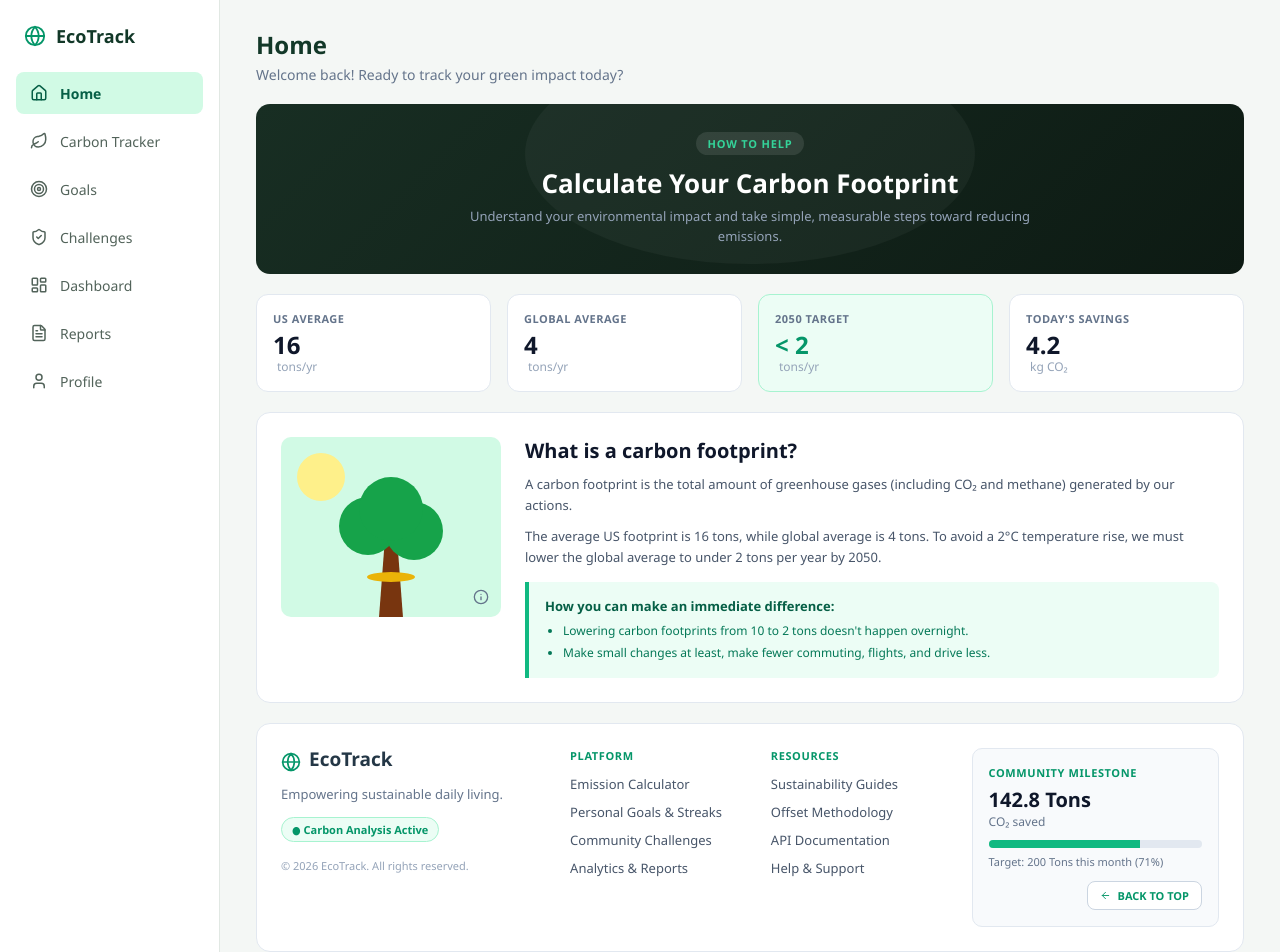
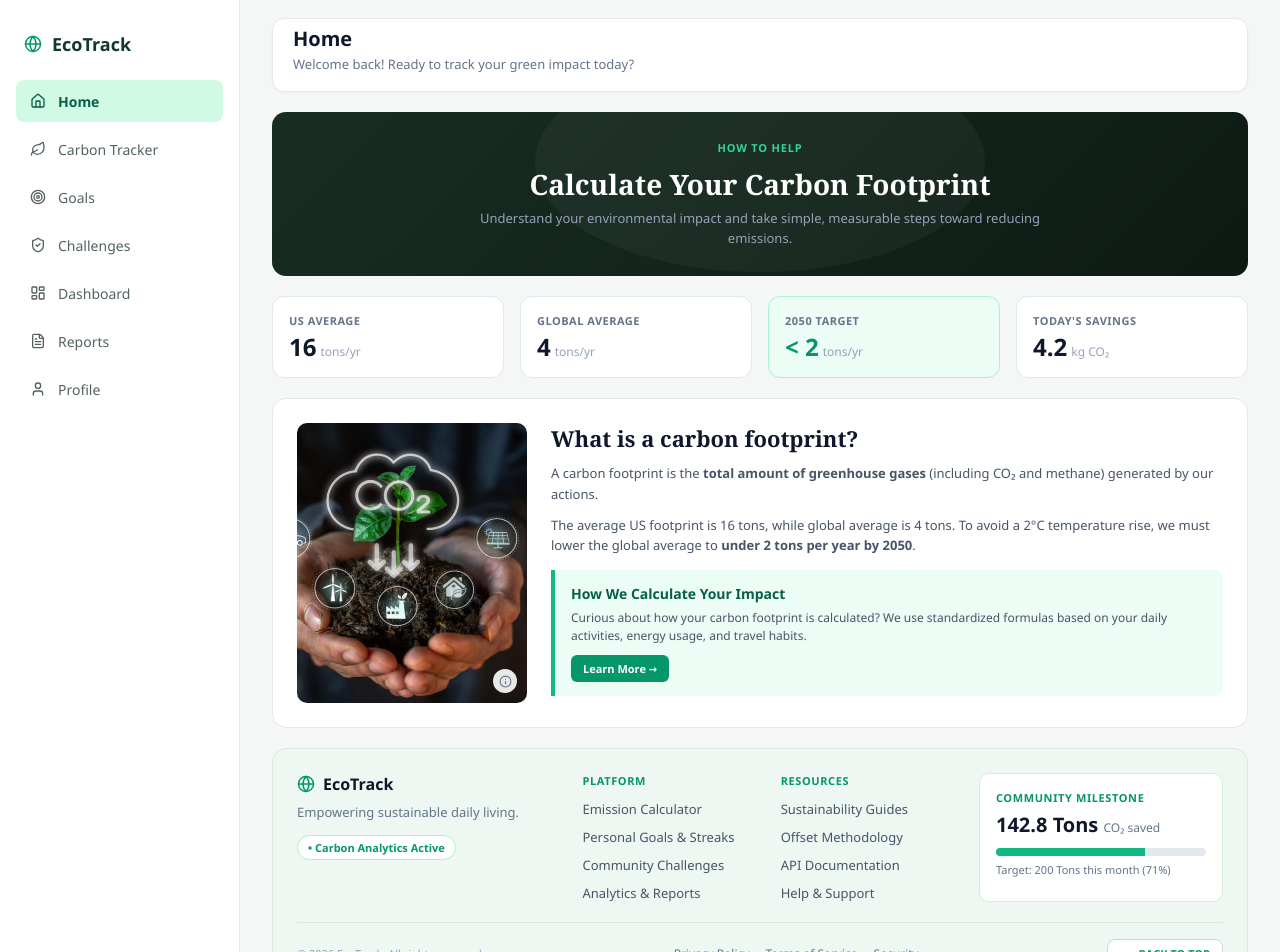
Before and after one commit to springboardmentor212/EcoTrack_Group4, a React (Create React App) app in the folder frontend/: page /home in a window 1280 px wide. Shown: the top 952 px of the page. Built offline with nearby package versions, Linux system fonts and the light colour scheme.

Commit message:
Update EcoTrack Home page

```diff
--- a/frontend/src/pages/Home/home.css
+++ b/frontend/src/pages/Home/home.css
@@ -1,3 +1,7 @@
+/* =========================
+   GLOBAL RESET
+========================= */
+
 * {
   box-sizing: border-box;
 }
@@ -6,25 +10,45 @@
   min-height: 100vh;
   background: #f4f7f5;
   color: #1f332a;
-  font-family: -apple-system, BlinkMacSystemFont, "Segoe UI", Roboto, Oxygen, Ubuntu, Cantarell, sans-serif;
+  font-family: -apple-system, BlinkMacSystemFont, "Segoe UI", Roboto, Oxygen,
+    Ubuntu, Cantarell, sans-serif;
 }
 
-
-/* Layout */
+/* =========================
+   LAYOUT
+========================= */
 
 .home-layout {
   display: flex;
-  min-height: calc(100vh - 48px);
+  min-height: 100vh;
 }
 
-/* Sidebar */
+/* =========================
+   SIDEBAR
+========================= */
 
+/* Sidebar Container */
 .sidebar {
-  width: 220px;
-  background: #ffffff;
-  border-right: 1px solid #e1e8e3;
-  padding: 24px 16px;
-  flex-shrink: 0;
+  width: 240px;
+  padding: 32px 16px 16px;
+  box-sizing: border-box;
+}
+
+/* Navigation List Wrapper */
+.nav-list {
+  display: flex;
+  flex-direction: column;
+  gap: 8px;
+  width: 100%;
+}
+
+/* Active Tab Highlight Pill */
+.nav-item.active {
+  width: 100%; /* Spans full width of the sidebar container */
+  padding: 10px 16px;
+  border-radius: 12px;
+  background-color: #e2f1e7; /* Soft green active background */
+  box-sizing: border-box;
 }
 
 .brand {
@@ -39,8 +63,6 @@
 
 .brand svg {
   color: #059669;
-  width: 22px;
-  height: 22px;
 }
 
 .sidebar-menu {
@@ -63,11 +85,6 @@
   transition: all 0.2s ease;
 }
 
-.menu-item svg {
-  width: 18px;
-  height: 18px;
-}
-
 .menu-item:hover {
   background: #ebf7f0;
   color: #059669;
@@ -79,32 +96,57 @@
   font-weight: 600;
 }
 
-/* Main Content Area */
+/* =========================
+   CENTERED VIEWPORT & MAIN CONTENT
+========================= */
+
+.main-viewport {
+  flex: 1;
+  width: 100%;
+  display: flex;
+  justify-content: center;
+}
 
 .main-content {
-  flex: 1;
-  padding: 28px 36px 40px;
-  max-width: 1100px;
+  width: 100%;
+  max-width: 1040px;
+  margin: 0 auto;
+  padding: 28px 32px 40px;
 }
 
+/* =========================
+   WELCOME HEADER
+========================= */
+
+
 .welcome {
+  background: #ffffff;
+  border: 1px solid #e2e8f0;
+  border-radius: 12px;
+  /* Negative top margin pulls the card up to match EcoTrack */
+  margin-top: -10px;
   margin-bottom: 20px;
+  /* Reduced top padding inside the white card */
+  padding: 10px 20px 18px;
+  box-shadow: 0 1px 3px rgba(15, 23, 42, 0.04);
 }
 
 .welcome h2 {
   margin: 0;
-  font-size: 24px;
+  font-size: 20px;
   font-weight: 700;
-  color: #123828;
+  color: #0f172a;
+  line-height: 1; /* Eliminates top text spacing */
 }
 
 .welcome p {
-  margin: 4px 0 0;
-  font-size: 14px;
+  margin: 6px 0 0;
+  font-size: 13px;
   color: #64748b;
 }
-
-/* Carbon Banner */
+/* =========================
+   CARBON BANNER
+========================= */
 
 .carbon-banner {
   min-height: 140px;
@@ -139,16 +181,15 @@
   font-weight: 700;
   letter-spacing: 0.8px;
   color: #34d399;
-  background: rgba(255, 255, 255, 0.1);
-  padding: 4px 12px;
-  border-radius: 20px;
+  text-transform: uppercase;
 }
 
 .carbon-banner h1 {
   position: relative;
   margin: 10px 0 6px;
-  font-size: 26px;
-  font-weight: 700;
+  font-size: 28px;
+  font-weight: 600;
+  font-family: Georgia, Cambria, "Times New Roman", Times, serif;
 }
 
 .carbon-banner p {
@@ -160,7 +201,9 @@
   line-height: 1.5;
 }
 
-/* Statistics Grid */
+/* =========================
+   STATISTICS
+========================= */
 
 .stats {
   display: grid;
@@ -176,7 +219,6 @@
   padding: 16px;
   display: flex;
   flex-direction: column;
-  justify-content: center;
 }
 
 .stat-card span {
@@ -186,6 +228,7 @@
   letter-spacing: 0.5px;
   color: #64748b;
   margin-bottom: 6px;
+  text-transform: uppercase;
 }
 
 .stat-card strong {
@@ -211,7 +254,9 @@
   color: #059669;
 }
 
-/* Information Card & Illustration */
+/* =========================
+   INFORMATION CARD
+========================= */
 
 .info-card {
   display: flex;
@@ -220,13 +265,13 @@
   border: 1px solid #e2e8f0;
   border-radius: 14px;
   padding: 24px;
-  min-height: 220px;
 }
 
+/* Realistic Tree Image Box */
 .tree-box {
-  width: 220px;
-  min-width: 220px;
-  height: 180px;
+  width: 230px;
+  min-width: 230px;
+  height: 280px;
   border-radius: 10px;
   background: #d1fae5;
   position: relative;
@@ -234,97 +279,38 @@
   flex-shrink: 0;
 }
 
-.sun {
-  width: 48px;
-  height: 48px;
-  border-radius: 50%;
-  background: #fef08a;
-  position: absolute;
-  top: 16px;
-  left: 16px;
+.tree-image {
+  width: 100%;
+  height: 100%;
+  object-fit: cover;
+  display: block;
 }
 
-.tree {
+.image-info {
   position: absolute;
-  left: 50%;
-  transform: translateX(-50%);
-  bottom: 0;
-  width: 120px;
-  height: 150px;
-}
-
-.tree-trunk {
-  position: absolute;
-  bottom: 0;
-  left: 48px;
+  right: 10px;
+  bottom: 10px;
   width: 24px;
-  height: 80px;
-  background: #78350f;
-  clip-path: polygon(25% 0, 75% 0, 100% 100%, 0 100%);
-  z-index: 1;
-}
-
-.tree-ground {
-  position: absolute;
-  bottom: 35px;
-  left: 36px;
-  width: 48px;
-  height: 10px;
+  height: 24px;
+  display: flex;
+  align-items: center;
+  justify-content: center;
+  background: rgba(255, 255, 255, 0.9);
+  color: #64748b;
   border-radius: 50%;
-  background: #eab308;
-  z-index: 2;
-}
-
-.tree-top {
-  position: absolute;
-  border-radius: 50%;
-  background: #16a34a;
-}
-
-.tree-top.one {
-  width: 64px;
-  height: 64px;
-  top: 10px;
-  left: 28px;
-  z-index: 3;
-}
-
-.tree-top.two {
-  width: 58px;
-  height: 58px;
-  top: 30px;
-  left: 8px;
-  z-index: 2;
-}
-
-.tree-top.three {
-  width: 58px;
-  height: 58px;
-  top: 35px;
-  right: 8px;
-  z-index: 2;
-}
-
-.info-icon {
-  position: absolute;
-  right: 12px;
-  bottom: 12px;
-  color: #64748b;
-  width: 16px;
-  height: 16px;
 }
 
 /* Information Content */
-
 .info-content {
   flex: 1;
 }
 
 .info-content h2 {
   margin: 0 0 10px;
-  font-size: 20px;
+  font-size: 22px;
   font-weight: 700;
   color: #0f172a;
+  font-family: Georgia, Cambria, "Times New Roman", Times, serif;
 }
 
 .info-content p {
@@ -334,42 +320,61 @@
   margin: 0 0 10px;
 }
 
-.tip-box {
+/* Calculation Callout (Inside Card) */
+.calculate-box {
+  margin-top: 14px;
+  padding: 14px 16px;
   background: #ecfdf5;
   border-left: 4px solid #10b981;
   border-radius: 0 8px 8px 0;
-  padding: 12px 16px;
-  margin-top: 14px;
 }
 
-.tip-box strong {
-  font-size: 13px;
+.calculate-box h3 {
+  margin: 0 0 6px;
+  font-size: 14px;
   color: #065f46;
+  font-weight: 700;
 }
 
-.tip-box ul {
-  margin: 6px 0 0;
-  padding-left: 18px;
+.calculate-box p {
+  margin: 0 0 10px;
+  font-size: 12px;
+  line-height: 1.5;
+  color: #475569;
 }
 
-.tip-box li {
-  font-size: 12px;
-  color: #047857;
-  margin-bottom: 4px;
-  line-height: 1.5;
+.learn-more {
+  display: inline-block;
+  padding: 6px 12px;
+  background: #059669;
+  color: #ffffff;
+  border-radius: 6px;
+  text-decoration: none;
+  font-size: 11px;
+  font-weight: 600;
+  transition: background 0.2s ease;
 }
 
-/* Footer Section */
+.learn-more:hover {
+  background: #047857;
+}
+
+/* =========================
+   SOFT GREEN FOOTER
+========================= */
 
 .footer {
   margin-top: 20px;
-  background: #ffffff;
-  border: 1px solid #e2e8f0;
+  background: #eef7f2; /* Soft Green Tint */
+  border: 1px solid #d8eada;
   border-radius: 14px;
+  padding: 24px;
+}
+
+.footer-grid {
   display: grid;
   grid-template-columns: 1.5fr 1fr 1fr 1.4fr;
   gap: 24px;
-  padding: 24px;
 }
 
 .footer-brand {
@@ -383,12 +388,11 @@
   gap: 8px;
   font-size: 16px;
   color: #0f172a;
+  font-weight: 700;
 }
 
 .footer-logo svg {
   color: #059669;
-  width: 20px;
-  height: 20px;
 }
 
 .footer-brand p {
@@ -399,19 +403,13 @@
 
 .active-badge {
   width: fit-content;
-  background: #ecfdf5;
+  background: #ffffff;
   color: #059669;
   border: 1px solid #a7f3d0;
   border-radius: 16px;
   padding: 4px 10px;
   font-size: 11px;
   font-weight: 600;
-}
-
-.footer-brand small {
-  margin-top: 16px;
-  font-size: 11px;
-  color: #94a3b8;
 }
 
 .footer-column {
@@ -426,6 +424,7 @@
   letter-spacing: 0.6px;
   color: #059669;
   margin: 0 0 2px;
+  text-transform: uppercase;
 }
 
 .footer-column span {
@@ -439,11 +438,10 @@
   color: #059669;
 }
 
-/* Milestone Component */
-
+/* Community Milestone Box */
 .milestone {
-  background: #f8fafc;
-  border: 1px solid #e2e8f0;
+  background: #ffffff;
+  border: 1px solid #d8eada;
   border-radius: 10px;
   padding: 16px;
   display: flex;
@@ -456,6 +454,7 @@
   letter-spacing: 0.6px;
   color: #059669;
   margin: 0 0 6px;
+  text-transform: uppercase;
 }
 
 .milestone strong {
@@ -464,9 +463,10 @@
   color: #0f172a;
 }
 
-.milestone > span {
+.milestone-sub {
   font-size: 12px;
   color: #64748b;
+  font-weight: 400;
 }
 
 .progress {
@@ -488,12 +488,40 @@
   color: #64748b;
 }
 
-.milestone button {
+/* Footer Bottom Bar */
+.footer-bottom-bar {
+  display: flex;
+  justify-content: space-between;
+  align-items: center;
+  margin-top: 20px;
+  padding-top: 16px;
+  border-top: 1px solid #d8eada;
+}
+
+.copyright {
+  font-size: 11px;
+  color: #94a3b8;
+}
+
+.footer-bottom-links {
+  display: flex;
+  gap: 16px;
+  font-size: 12px;
+  color: #64748b;
+}
+
+.footer-bottom-links span {
+  cursor: pointer;
+}
+
+.footer-bottom-links span:hover {
+  text-decoration: underline;
+}
+
+.back-to-top {
   display: flex;
   align-items: center;
   gap: 6px;
-  margin-top: 12px;
-  margin-left: auto;
   border: 1px solid #cbd5e1;
   background: #ffffff;
   color: #059669;
@@ -505,37 +533,22 @@
   transition: background 0.15s ease;
 }
 
-.milestone button:hover {
+.back-to-top:hover {
   background: #f1f5f9;
 }
 
-/* Bottom Links */
-
-.footer-bottom {
-  display: flex;
-  justify-content: flex-end;
-  gap: 16px;
-  margin-top: 10px;
-  font-size: 12px;
-  color: #64748b;
-}
-
-.footer-bottom span {
-  cursor: pointer;
-}
-
-.footer-bottom span:hover {
-  text-decoration: underline;
-}
-
-/* Responsive Styles */
+/* =========================
+   RESPONSIVE - TABLET & MOBILE
+========================= */
 
 @media (max-width: 900px) {
+  .main-content {
+    padding: 24px;
+  }
   .stats {
     grid-template-columns: repeat(2, 1fr);
   }
-
-  .footer {
+  .footer-grid {
     grid-template-columns: 1fr 1fr;
   }
 }
@@ -545,26 +558,34 @@
     width: 70px;
     padding: 16px 8px;
   }
-
   .brand span,
   .menu-item span {
     display: none;
   }
-
   .menu-item {
     justify-content: center;
     padding: 0;
   }
-
+  .main-content {
+    padding: 20px 14px;
+  }
+  .stats {
+    grid-template-columns: 1fr;
+  }
   .info-card {
     flex-direction: column;
   }
-
   .tree-box {
     width: 100%;
+    min-width: 100%;
+    height: 220px;
   }
-
-  .footer {
+  .footer-grid {
     grid-template-columns: 1fr;
   }
+  .footer-bottom-bar {
+    flex-direction: column;
+    gap: 14px;
+    align-items: center;
+  }
 }
--- a/frontend/src/pages/Home/home.jsx
+++ b/frontend/src/pages/Home/home.jsx
@@ -10,178 +10,163 @@ import {
   FileText,
   User,
   Info,
-  ArrowLeft,
+  ChevronUp,
 } from "lucide-react";
 
+import treeImage from "../../assets/tree.jpeg";
 import "./home.css";
 
 function Home() {
   return (
     <div className="home-page">
-
-
       <div className="home-layout">
-
-        {/* Sidebar */}
+        {/* ================= SIDEBAR ================= */}
         <aside className="sidebar">
-
           <div className="brand">
             <Globe size={18} strokeWidth={2} />
             <span>EcoTrack</span>
           </div>
 
           <nav className="sidebar-menu">
-
             <Link to="/home" className="menu-item active">
-             <HomeIcon size={15}/>
+              <HomeIcon size={16} />
               <span>Home</span>
             </Link>
 
-            <a href="#" className="menu-item">
-              <Leaf size={15} />
+            <Link to="/carbon-footprint" className="menu-item">
+              <Leaf size={16} />
               <span>Carbon Tracker</span>
-            </a>
+            </Link>
 
             <a href="#" className="menu-item">
-              <Target size={15} />
+              <Target size={16} />
               <span>Goals</span>
             </a>
 
             <a href="#" className="menu-item">
-              <ShieldCheck size={15} />
+              <ShieldCheck size={16} />
               <span>Challenges</span>
             </a>
 
             <a href="#" className="menu-item">
-              <LayoutDashboard size={15} />
+              <LayoutDashboard size={16} />
               <span>Dashboard</span>
             </a>
 
             <a href="#" className="menu-item">
-              <FileText size={15} />
+              <FileText size={16} />
               <span>Reports</span>
             </a>
 
-            <a href="/profile" className="menu-item">
-              <User size={15} />
+            <Link to="/profile" className="menu-item">
+              <User size={16} />
               <span>Profile</span>
-            </a>
-
+            </Link>
           </nav>
         </aside>
 
-        {/* Main content */}
+        {/* ================= MAIN CONTENT AREA ================= */}
+        <div className="main-viewport">
           <main className="main-content">
-
+            {/* ================= WELCOME HEADER ================= */}
             <div className="welcome">
               <h2>Home</h2>
-            <p>
-              Welcome back! Ready to track your green impact today?
-            </p>
+              <p>Welcome back! Ready to track your green impact today?</p>
             </div>
 
-          {/* Carbon footprint banner */}
+            {/* ================= CARBON BANNER ================= */}
             <section className="carbon-banner">
               <span className="help-text">HOW TO HELP</span>
-
               <h1>Calculate Your Carbon Footprint</h1>
-
               <p>
-              Understand your environmental impact and take simple,
-              measurable steps toward reducing emissions.
+                Understand your environmental impact and take simple, measurable
+                steps toward reducing emissions.
               </p>
             </section>
 
-          {/* Statistics */}
+            {/* ================= STATISTICS ================= */}
             <section className="stats">
-
               <div className="stat-card">
                 <span>US AVERAGE</span>
+                <div>
                   <strong>16</strong>
                   <small>tons/yr</small>
+                </div>
               </div>
 
               <div className="stat-card">
                 <span>GLOBAL AVERAGE</span>
+                <div>
                   <strong>4</strong>
                   <small>tons/yr</small>
+                </div>
               </div>
 
               <div className="stat-card target">
                 <span>2050 TARGET</span>
+                <div>
                   <strong>&lt; 2</strong>
                   <small>tons/yr</small>
+                </div>
               </div>
 
               <div className="stat-card">
                 <span>TODAY'S SAVINGS</span>
+                <div>
                   <strong>4.2</strong>
                   <small>kg CO₂</small>
                 </div>
-
+              </div>
             </section>
 
-          {/* Information section */}
+            {/* ================= INFORMATION CARD ================= */}
             <section className="info-card">
+              {/* REALISTIC TREE IMAGE */}
+              <div className="tree-box">
+                <img
+                  src={treeImage}
+                  alt="Realistic tree"
+                  className="tree-image"
+                    />"
 
-            <div className="tree-box">
-              <div className="sun"></div>
-
-              <div className="tree">
-                <div className="tree-top one"></div>
-                <div className="tree-top two"></div>
-                <div className="tree-top three"></div>
-                <div className="tree-trunk"></div>
-                <div className="tree-ground"></div>
+                <div className="image-info">
+                  <Info size={13} />
+                </div>
               </div>
 
-              <Info className="info-icon" size={13} />
-            </div>
-
+              {/* INFORMATION CONTENT */}
               <div className="info-content">
-
                 <h2>What is a carbon footprint?</h2>
-
                 <p>
-                A carbon footprint is the total amount of greenhouse gases
-                (including CO₂ and methane) generated by our actions.
+                  A carbon footprint is the <strong>total amount of greenhouse gases</strong> (including CO₂ and methane) generated by our actions.
+                </p>
+                <p>
+                  The average US footprint is 16 tons, while global average is 4 tons. To avoid a 2°C temperature rise, we must lower the global average to <strong>under 2 tons per year by 2050</strong>.
                 </p>
 
+                {/* ================= CALCULATION BOX (INSIDE SAME CARD) ================= */}
+                <div className="calculate-box">
+                  <h3>How We Calculate Your Impact</h3>
                   <p>
-                The average US footprint is 16 tons, while global average is
-                4 tons. To avoid a 2°C temperature rise, we must lower the
-                global average to under 2 tons per year by 2050.
+                    Curious about how your carbon footprint is calculated? We use standardized formulas based on your daily activities, energy usage, and travel habits.
                   </p>
-
-              <div className="tip-box">
-                <strong>How you can make an immediate difference:</strong>
-
-                <ul>
-                  <li>Lowering carbon footprints from 10 to 2 tons doesn't happen overnight.</li>
-                  <li>Make small changes at least, make fewer commuting, flights, and drive less.</li>
-                </ul>
+                  <Link to="/carbon-footprint" className="learn-more">
+                    Learn More →
+                  </Link>
                 </div>
-
               </div>
-
             </section>
 
-          {/* Footer */}
+            {/* ================= FOOTER ================= */}
             <footer className="footer">
-
+              <div className="footer-grid">
                 <div className="footer-brand">
                   <div className="footer-logo">
-                <Globe size={17} />
-                <strong>EcoTrack</strong>
+                    <Globe size={18} />
+                    <span>EcoTrack</span>
                   </div>
-
                   <p>Empowering sustainable daily living.</p>
-
-              <span className="active-badge">
-                ● Carbon Analysis Active
-              </span>
-
-              <small>© 2026 EcoTrack. All rights reserved.</small>
+                  <span className="active-badge">• Carbon Analytics Active</span>
                 </div>
 
                 <div className="footer-column">
@@ -200,33 +185,39 @@ function Home() {
                   <span>Help & Support</span>
                 </div>
 
+                {/* ================= MILESTONE ================= */}
                 <div className="milestone">
                   <h4>COMMUNITY MILESTONE</h4>
-              <strong>142.8 Tons</strong>
-              <span>CO₂ saved</span>
-
+                  <strong>
+                    142.8 Tons <span className="milestone-sub">CO₂ saved</span>
+                  </strong>
                   <div className="progress">
                     <div></div>
                   </div>
-
                   <small>Target: 200 Tons this month (71%)</small>
-
-              <button>
-                <ArrowLeft size={11} />
-                BACK TO TOP
-              </button>
+                </div>
               </div>
 
-          </footer>
-
-          <div className="footer-bottom">
+              {/* ================= FOOTER BOTTOM ================= */}
+              <div className="footer-bottom-bar">
+                <small className="copyright">
+                  © 2026 EcoTrack. All rights reserved.
+                </small>
+                <div className="footer-bottom-links">
                   <span>Privacy Policy</span>
                   <span>Terms of Service</span>
                   <span>Security</span>
-            <span>Support</span>
                 </div>
-
+                <button
+                  className="back-to-top"
+                  onClick={() => window.scrollTo({ top: 0, behavior: "smooth" })}
+                >
+                  <ChevronUp size={12} /> BACK TO TOP
+                </button>
+              </div>
+            </footer>
           </main>
+        </div>
       </div>
     </div>
   );
```
Also changed, not shown: frontend/src/assets/tree.jpeg (added). Lines whose indentation alone changed are shown as unchanged.
